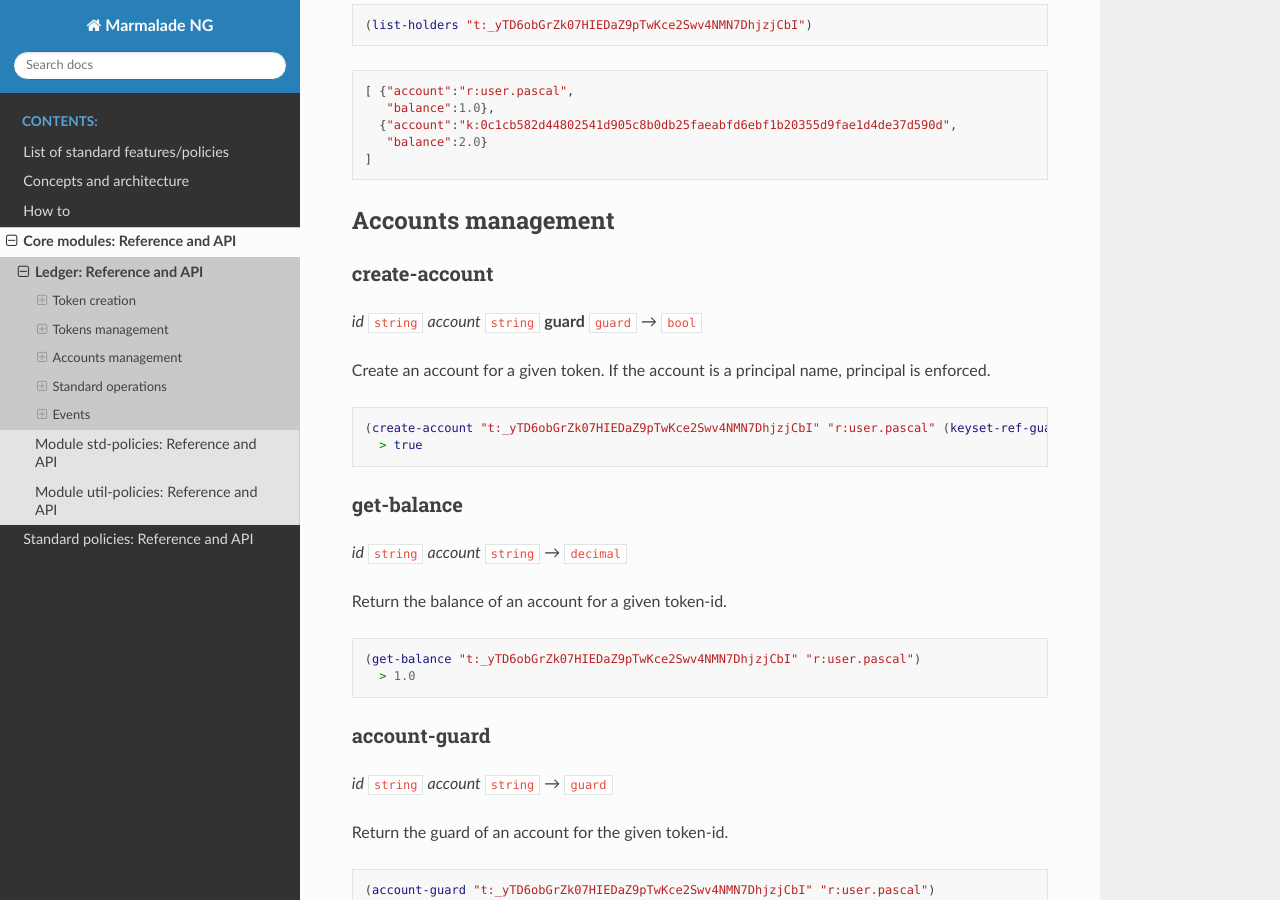
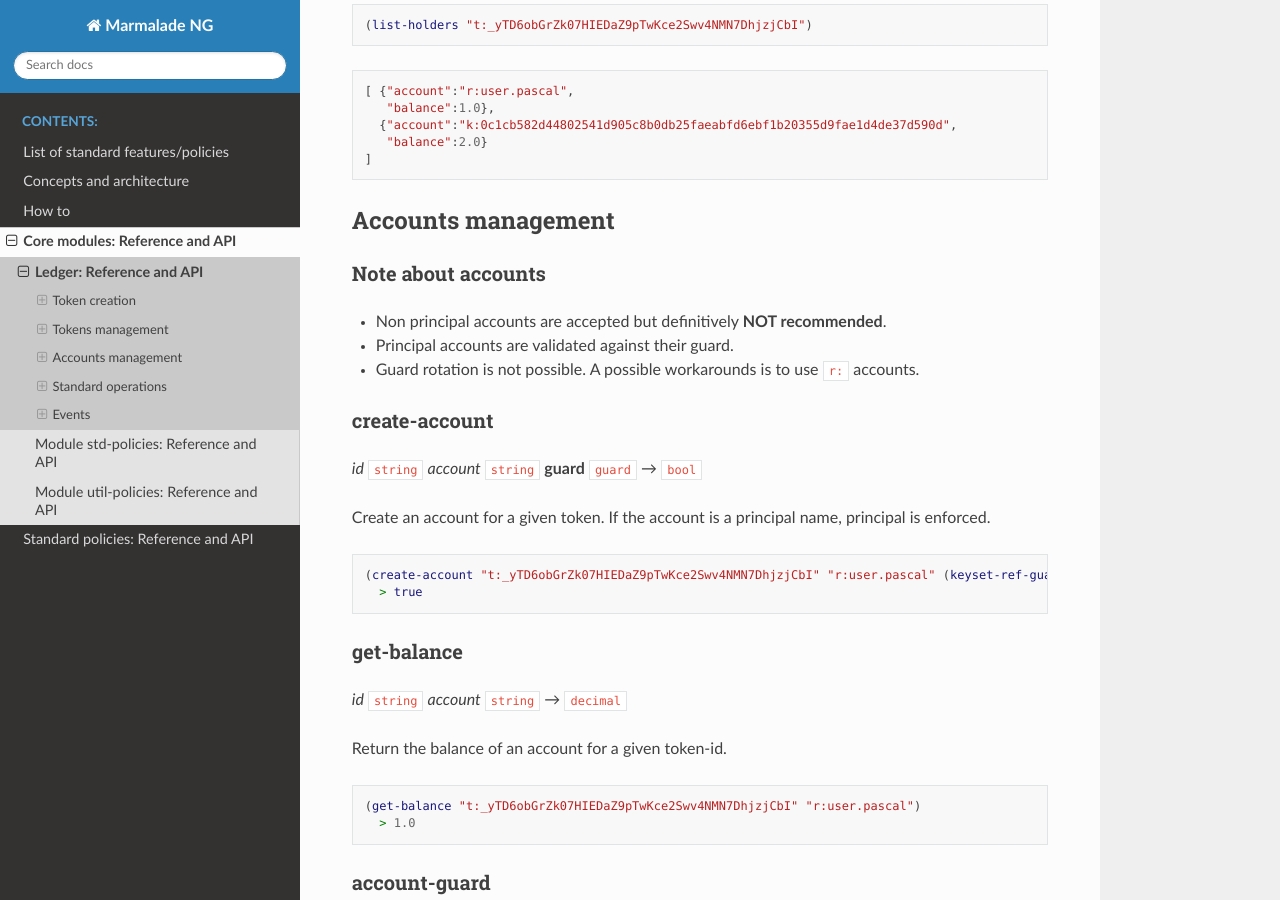
Before and after one commit to Marmalade-NG/marmalade-ng, a Sphinx documentation site: the page built from doc/source/api_ledger.rst, in a window 1280 px wide and 900 px high, scrolled down 2429 px. Built offline with Sphinx 7.4.7 and the Read the Docs theme 2.0.0, drawn with Linux system fonts in a browser that asks for light colours.

Commit message:
Rewrite the credit function. Makes sure that the guard don't change in case of non principal account + doc

```diff
--- a/doc/source/api_ledger.rst
+++ b/doc/source/api_ledger.rst
@@ -132,6 +132,16 @@ The result is a list of object with the 2 fields ``account`` and ``balance``.
 
 Accounts management
 --------------------
+
+Note about accounts
+~~~~~~~~~~~~~~~~~~~
+* Non principal accounts are accepted but definitively **NOT recommended**.
+
+* Principal accounts are validated against their guard.
+
+* Guard rotation is not possible. A possible workarounds is to use ``r:`` accounts.
+
+
 create-account
 ~~~~~~~~~~~~~~
 *id* ``string`` *account* ``string`` **guard** ``guard`` *→* ``bool``
```
Also changed, not shown: 1 other file.
